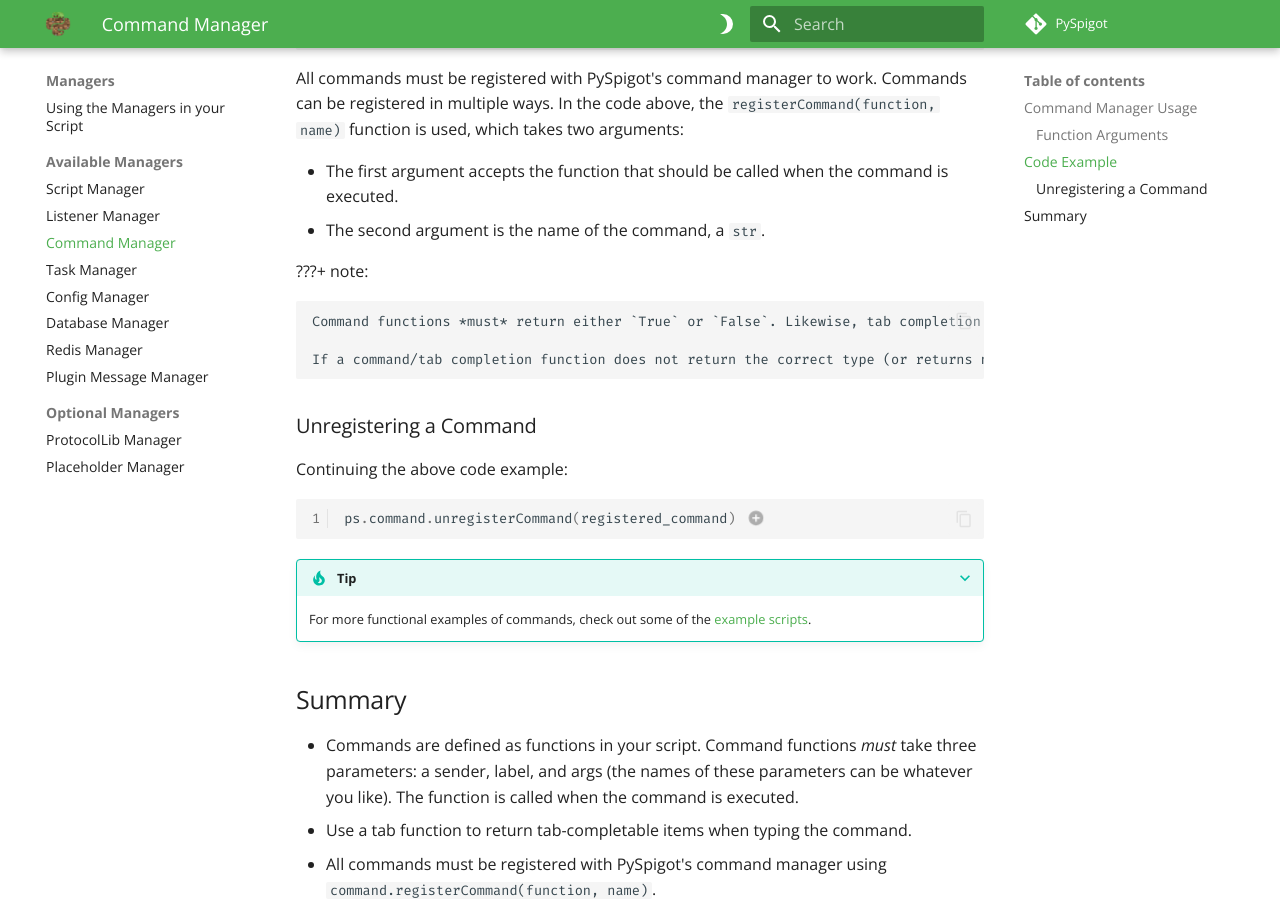
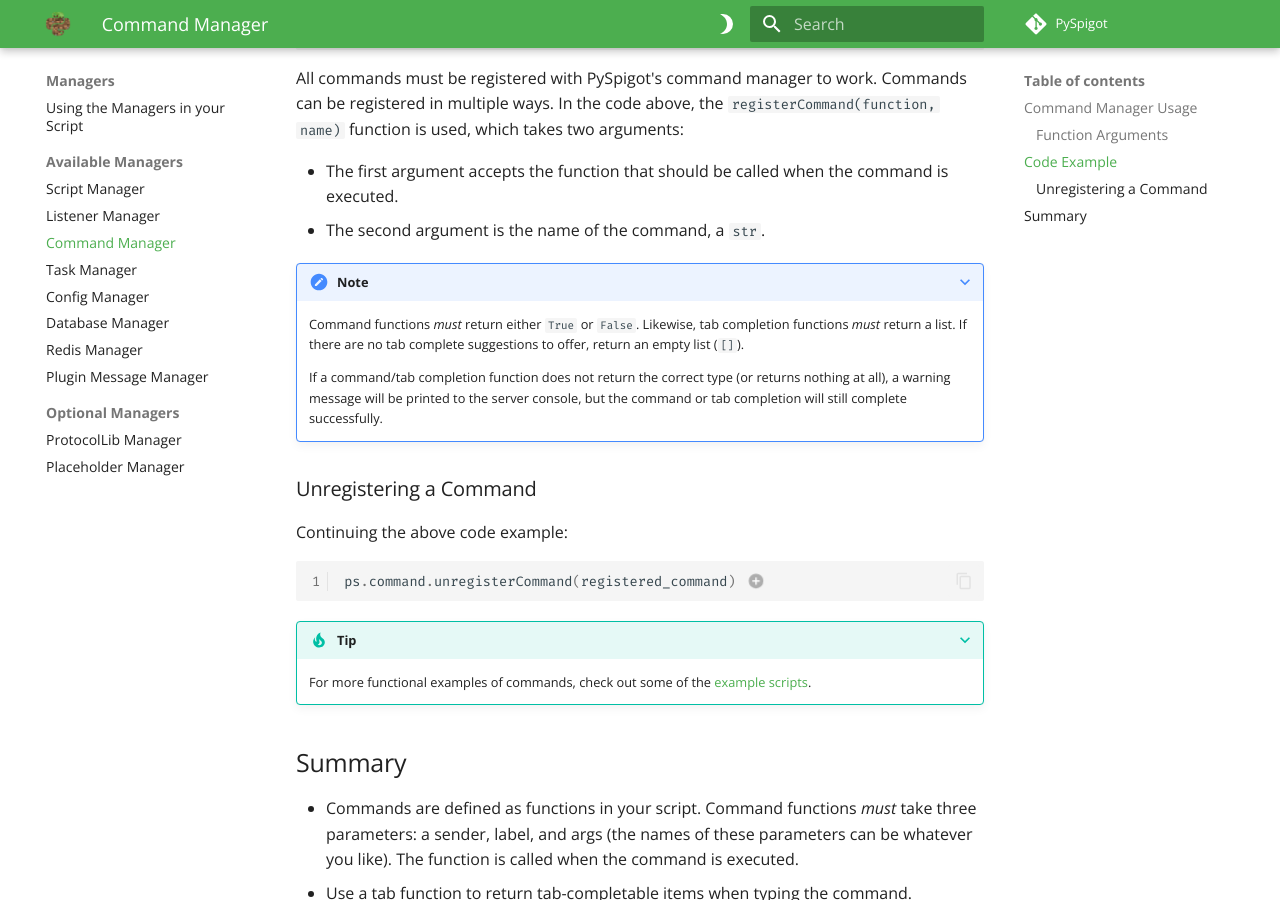
Before and after one commit to magicmq/pyspigot-documentation, an MkDocs documentation site: the page built from docs/managers/commands.md, in a window 1280 px wide and 900 px high, scrolled down 2417 px. Built offline with MkDocs 1.6.1 and Material for MkDocs 9.7.7, drawn with Linux system fonts in a browser that asks for light colours; comment, search, counter and statistics services are not loaded.

Commit message:
Fix broken admonition

```diff
--- a/docs/managers/commands.md
+++ b/docs/managers/commands.md
@@ -85,7 +85,7 @@ All commands must be registered with PySpigot's command manager to work. Command
 - The first argument accepts the function that should be called when the command is executed.
 - The second argument is the name of the command, a `str`.
 
-???+ note:
+???+ note
 
     Command functions *must* return either `True` or `False`. Likewise, tab completion functions *must* return a list. If there are no tab complete suggestions to offer, return an empty list (`[]`).
 
```
